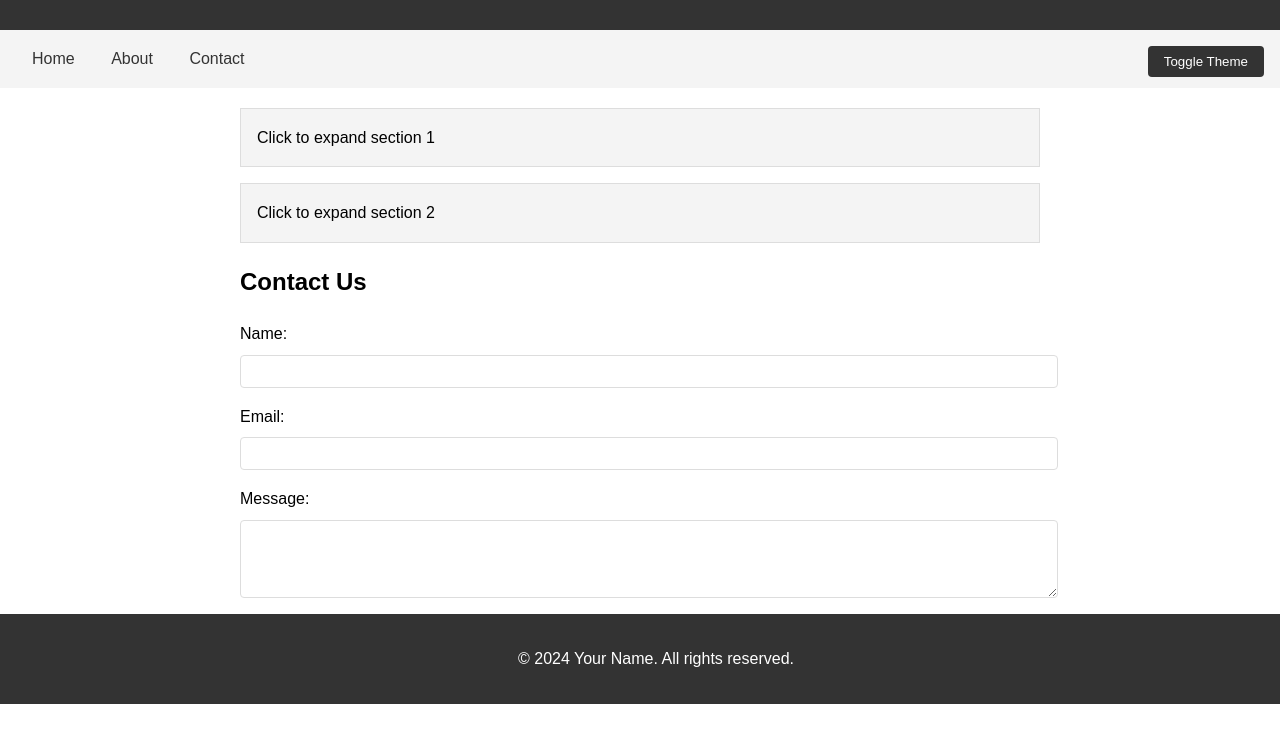
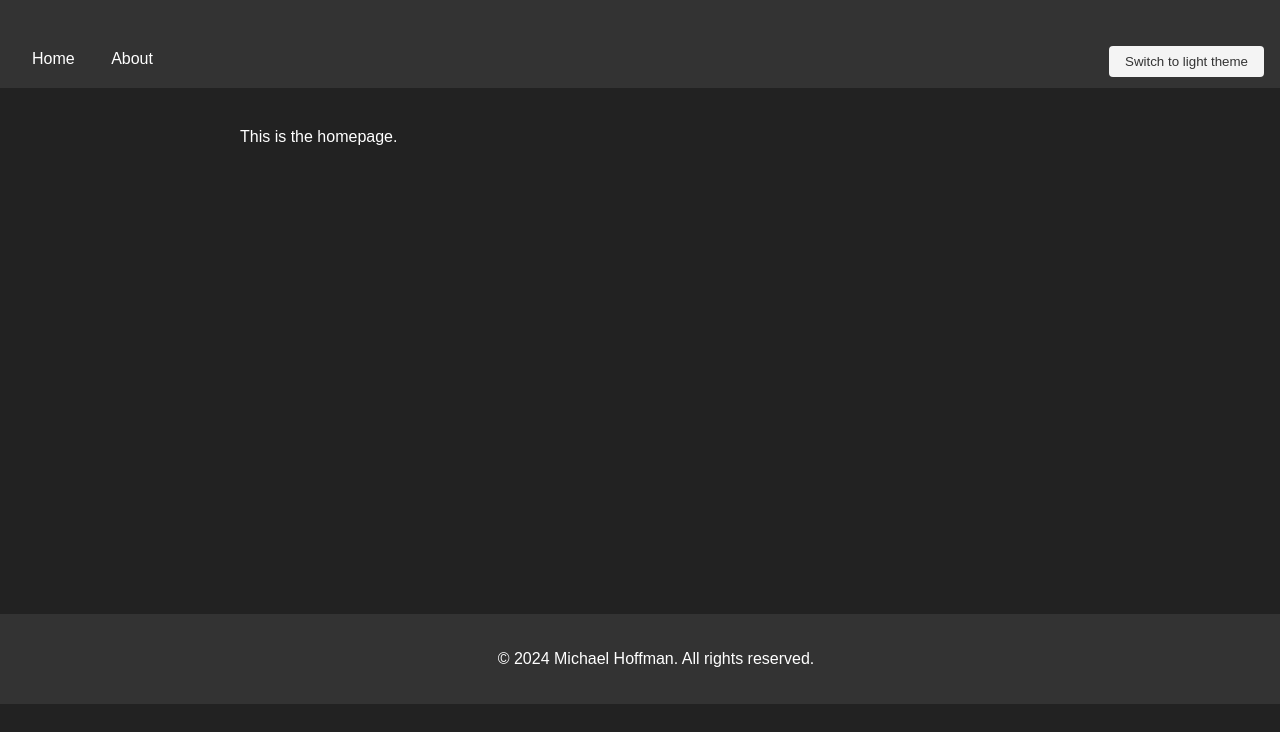
Before and after one commit to michaeljhoffman/michaeljhoffman.github.io, a plain HTML site: page index.html in a window 1280 px wide. Shown: the part 96-828 px from the top of the page. After the commit the page ends 800 px from the top, so only its background shows below. Drawn offline with Linux system fonts and the light colour scheme.

Commit message:
changetheme button, remove contact form

```diff
--- a/index.html
+++ b/index.html
@@ -3,7 +3,7 @@
 <head>
     <meta charset="UTF-8">
     <meta name="viewport" content="width=device-width, initial-scale=1.0">
-    <title>Interactive Website</title>
+    <title>Michael Hoffman's Website</title>
     <style>
         body {
             font-family: Arial, sans-serif;
@@ -46,32 +46,6 @@
             bottom: 0;
             width: 100%;
         }
-        .form-group {
-            margin-bottom: 1rem;
-        }
-        .form-group label {
-            display: block;
-            margin-bottom: 0.5rem;
-        }
-        .form-group input,
-        .form-group textarea {
-            width: 100%;
-            padding: 0.5rem;
-            border: 1px solid #ddd;
-            border-radius: 4px;
-        }
-        button {
-            background-color: #333;
-            color: white;
-            padding: 0.5rem 1rem;
-            border: none;
-            border-radius: 4px;
-            cursor: pointer;
-            transition: background-color 0.3s;
-        }
-        button:hover {
-            background-color: #555;
-        }
         .theme-toggle {
             position: absolute;
             right: 1rem;
@@ -87,121 +61,82 @@
         .dark-theme nav a {
             color: #fff;
         }
-        .dark-theme .form-group input,
-        .dark-theme .form-group textarea {
+        .dark-theme .theme-toggle {
+            background-color: #f4f4f4;
+            color: #333;
+        }
+        .dark-theme .theme-toggle:hover {
+            background-color: #ddd;
+        }
+        button {
             background-color: #333;
-            color: #fff;
-            border-color: #444;
+            color: white;
+            padding: 0.5rem 1rem;
+            border: none;
+            border-radius: 4px;
+            cursor: pointer;
+            transition: all 0.3s;
         }
-        #notification {
-            position: fixed;
-            top: 20px;
-            right: 20px;
-            padding: 1rem;
-            background-color: #4CAF50;
-            color: white;
-            border-radius: 4px;
+        button:hover {
+            background-color: #555;
+        }
+        .page {
             display: none;
         }
-        .accordion {
-            margin-bottom: 1rem;
-        }
-        .accordion-header {
-            background-color: #f4f4f4;
-            padding: 1rem;
-            cursor: pointer;
-            border: 1px solid #ddd;
-        }
-        .accordion-content {
-            padding: 1rem;
-            border: 1px solid #ddd;
-            border-top: none;
-            display: none;
-        }
-        .dark-theme .accordion-header {
-            background-color: #333;
-            border-color: #444;
-        }
-        .dark-theme .accordion-content {
-            border-color: #444;
+        .page.active {
+            display: block;
         }
     </style>
 </head>
-<body>
+<body class="dark-theme">
     <header>
-        <h1>Interactive Website</h1>
+        <h1>Michael Hoffman's Website</h1>
     </header>
 
     <nav>
-        <a href="#home">Home</a>
-        <a href="#about">About</a>
-        <a href="#contact">Contact</a>
-        <button class="theme-toggle" onclick="toggleTheme()">Toggle Theme</button>
+        <a href="#" onclick="showPage('home')">Home</a>
+        <a href="#" onclick="showPage('about')">About</a>
+        <button class="theme-toggle" onclick="toggleTheme()" id="themeButton">Switch to light theme</button>
     </nav>
 
     <main>
-        <div class="accordion">
-            <div class="accordion-header" onclick="toggleAccordion(this)">
-                Click to expand section 1
-            </div>
-            <div class="accordion-content">
-                <p>This is the content of section 1. You can add any information here.</p>
-            </div>
+        <div id="home" class="page active">
+            <p>This is the homepage.</p>
         </div>
 
-        <div class="accordion">
-            <div class="accordion-header" onclick="toggleAccordion(this)">
-                Click to expand section 2
-            </div>
-            <div class="accordion-content">
-                <p>This is the content of section 2. You can add any information here.</p>
-            </div>
+        <div id="about" class="page">
+            <p>Using this site to learn web development</p>
         </div>
-
-        <h2>Contact Us</h2>
-        <form id="contactForm" onsubmit="handleSubmit(event)">
-            <div class="form-group">
-                <label for="name">Name:</label>
-                <input type="text" id="name" required>
-            </div>
-            <div class="form-group">
-                <label for="email">Email:</label>
-                <input type="email" id="email" required>
-            </div>
-            <div class="form-group">
-                <label for="message">Message:</label>
-                <textarea id="message" rows="4" required></textarea>
-            </div>
-            <button type="submit">Send Message</button>
-        </form>
     </main>
 
-    <div id="notification">Message sent successfully!</div>
-
     <footer>
-        <p>&copy; 2024 Your Name. All rights reserved.</p>
+        <p>&copy; 2024 Michael Hoffman. All rights reserved.</p>
     </footer>
 
     <script>
         function toggleTheme() {
-            document.body.classList.toggle('dark-theme');
+            const body = document.body;
+            const button = document.getElementById('themeButton');
+            body.classList.toggle('dark-theme');
+
+            if (body.classList.contains('dark-theme')) {
+                button.textContent = 'Switch to light theme';
+            } else {
+                button.textContent = 'Switch to dark theme';
+            }
         }
 
-        function handleSubmit(event) {
-            event.preventDefault();
-            const notification = document.getElementById('notification');
-            notification.style.display = 'block';
-            setTimeout(() => {
-                notification.style.display = 'none';
-            }, 3000);
-            event.target.reset();
+        function showPage(pageId) {
+            // Hide all pages
+            document.querySelectorAll('.page').forEach(page => {
+                page.classList.remove('active');
+            });
+            // Show selected page
+            document.getElementById(pageId).classList.add('active');
         }
 
-        function toggleAccordion(header) {
-            const content = header.nextElementSibling;
-            const isOpen = content.style.display === 'block';
-            content.style.display = isOpen ? 'none' : 'block';
-        }
+        // Show home page by default
+        showPage('home');
     </script>
 </body>
 </html>
```
